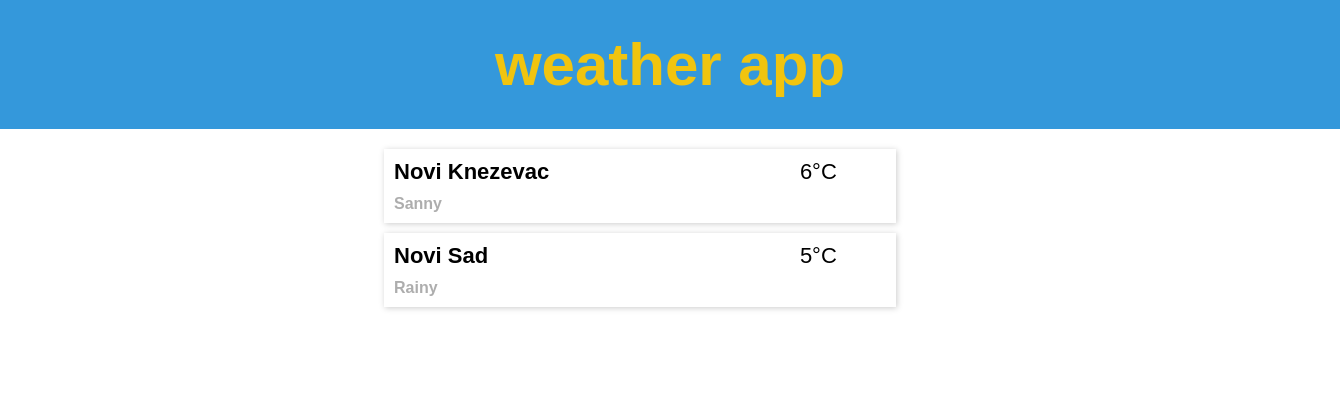
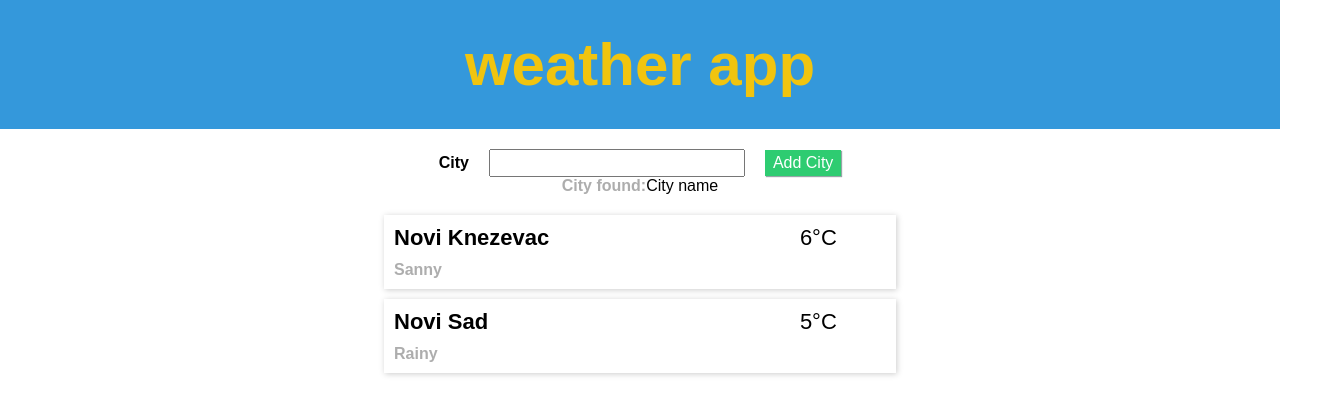
Before and after one commit to milanzivanov/angularWeatherApp-v5, an Angular app: page / in a window 1280 px wide. Shown: the top 414 px of the page, 1340 px wide, since content can reach past the window. Built offline with nearby package versions, Linux system fonts and the light colour scheme.

Commit message:
added service and form

```diff
--- a/src/app/app.component.html
+++ b/src/app/app.component.html
@@ -1,4 +1,5 @@
 <header>
   <h1>weather app</h1>
 </header>
+<app-search></app-search>
 <app-list></app-list>
--- a/src/app/list/list.component.ts
+++ b/src/app/list/list.component.ts
@@ -1,6 +1,7 @@
 import { Component, OnInit } from '@angular/core';
 import { WeatherItem } from '../weather-item';
 import { WEATHER_ITEMS } from '../weather.data';
+import { WeatherService } from '../weather.service';
 import { log } from 'util';
 
 @Component({
@@ -14,10 +15,11 @@ export class ListComponent implements OnInit {
   weatherItems: WeatherItem[];
   // weatherItems: WeatherItem[] = WEATHER_ITEMS;
 
-  constructor() { }
+  constructor(private _weatherService: WeatherService) { }
 
   ngOnInit() {
-    this.weatherItems = WEATHER_ITEMS;
+    // service
+    this.weatherItems = this._weatherService.getWetherItems();
 
     console.log( 'list component ' + this.weatherItems);
 
--- /dev/null
+++ b/src/app/search/search.component.html
@@ -0,0 +1,18 @@
+<section class="weather-search">
+  <form (ngSubmit)="onSubmit(f)" #f="ngForm">
+    <label for="city">City</label>
+    <input type="text" ngControl="location" id="city" required>
+    <button type="submit">Add City</button>
+  </form>
+  <div>
+    <span class="info">City found:</span>City name
+  </div>
+</section>
+
+<!-- ngModel example -->
+<!-- <input [(ngModel)]="name" #ctrl="ngModel" required>
+
+<p>Value: {{ name }}</p>
+<p>Valid: {{ ctrl.valid }}</p>
+
+<button (click)="setValue()">Set value</button> -->
--- /dev/null
+++ b/src/app/search/search.component.ts
@@ -0,0 +1,26 @@
+import { Component, OnInit } from '@angular/core';
+import { FormGroup } from '@angular/forms';
+
+@Component({
+  selector: 'app-search',
+  templateUrl: './search.component.html',
+  styleUrls: ['./search.component.css']
+})
+export class SearchComponent implements OnInit {
+
+  constructor() { }
+
+  ngOnInit() {
+  }
+
+  onSubmit(form: FormGroup) {
+    console.log(form);
+  }
+
+  // tslint:disable-next-line:member-ordering
+  // ngMOdel example
+  // name = '';
+
+  // setValue() { this.name = 'Nancy'; }
+
+}
--- /dev/null
+++ b/src/app/weather.service.ts
@@ -0,0 +1,14 @@
+import { Injectable } from '@angular/core';
+import { WEATHER_ITEMS } from './weather.data';
+
+@Injectable()
+export class WeatherService {
+
+  constructor() { }
+
+  // service
+  getWetherItems() {
+    return WEATHER_ITEMS;
+  }
+
+}
--- a/src/styles.css
+++ b/src/styles.css
@@ -5,6 +5,7 @@
   margin: 0;
   font-family: sans-serif;
   /* font-size: 16px; */
+  box-sizing:border-box;
 }
 
 header {
```
Also changed, not shown: src/app/app.module.ts (+5 -2 lines), src/app/search/search.component.css (added), 2 other files (tests, documents, lock files or other folders).
